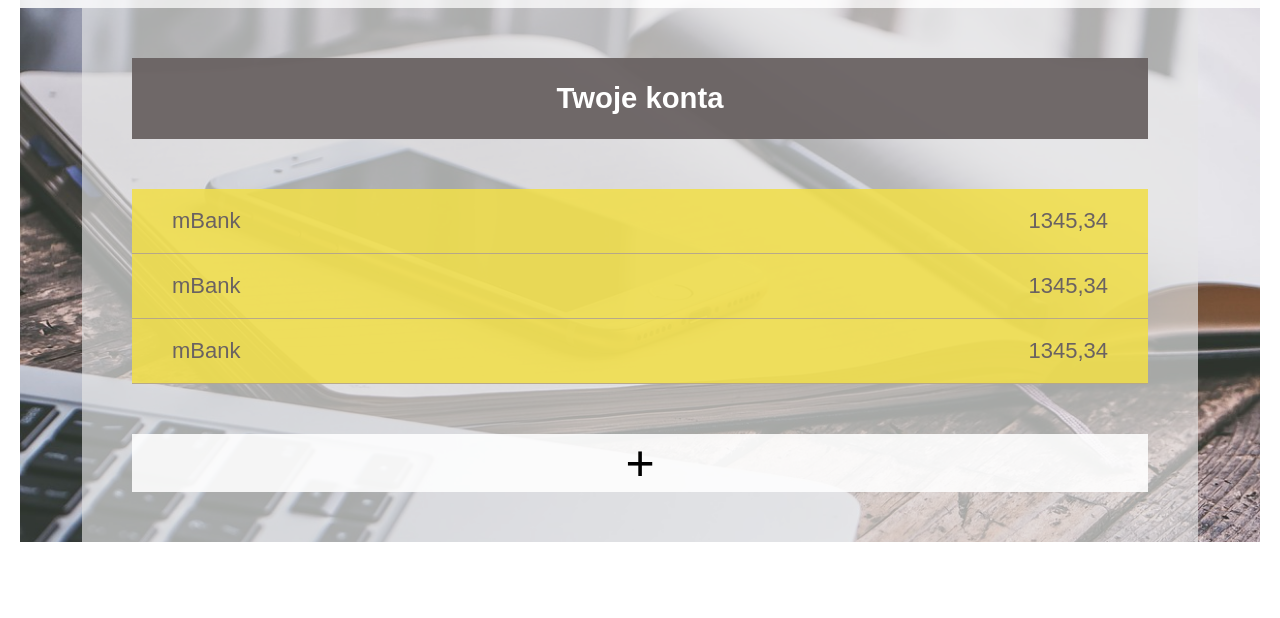
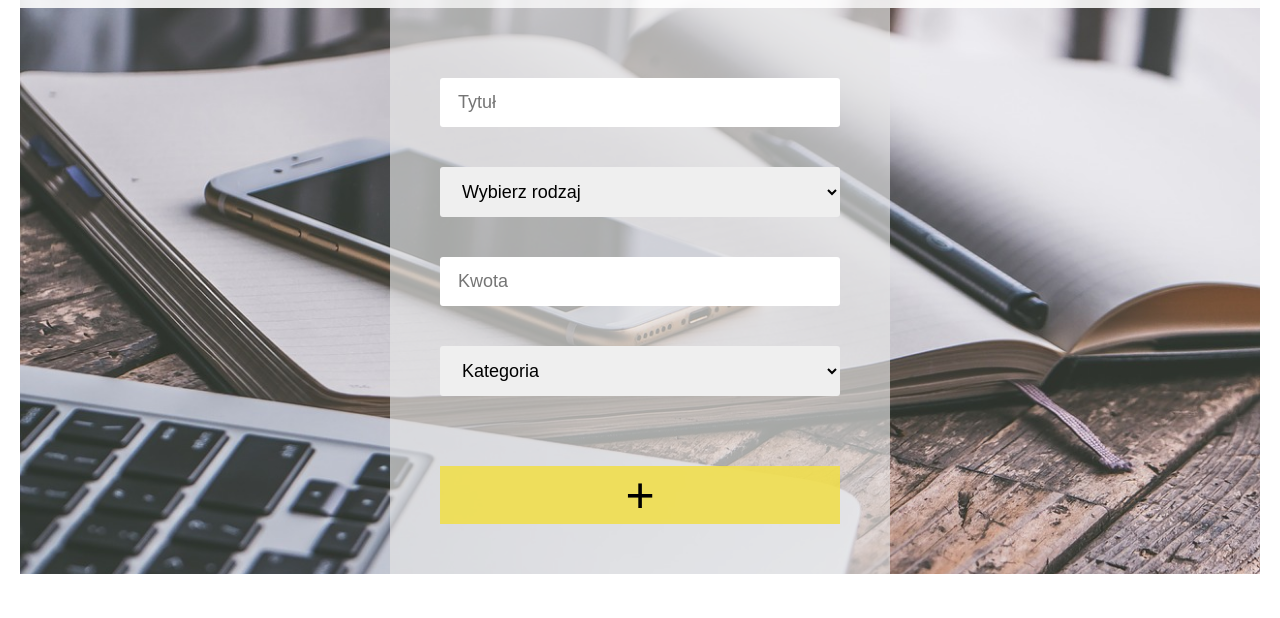
Before and after one commit to GWitczak/cc.BudgetApp, a website built with webpack: page client/src/index.html in a window 1280 px wide. Shown: the part 182-800 px from the top of the page. Built offline with nearby package versions, Linux system fonts and the light colour scheme; files whose address does not match are found by name.

Commit message:
Created basic view for adding transaction

```diff
--- a/client/src/js/controllers/_mainCtrl.js
+++ b/client/src/js/controllers/_mainCtrl.js
@@ -1,11 +1,13 @@
 import MenuCtrl from '../controllers/menuCtrl';
 import HistoryCtrl from '../controllers/historyCtrl';
 import AccountsCtrl from './accountsCtrl';
+import TransactionsCtrl from './transactionsCtrl';
 
 class MainCtrl {
     constructor() {
         this.menuCtrl = new MenuCtrl();
         this.historyCtrl = new HistoryCtrl();
+        this.transactionsCtrl = new TransactionsCtrl();
         this.accountsCtrl = new AccountsCtrl();
     }
 
@@ -47,8 +49,8 @@ class MainCtrl {
                 );
             break;
 
-            case '...':
-                // odpowiedniCtrl.init(ewentualny callback);
+            case 'transactions':
+                this.transactionsCtrl.init();
             break;
 
         }
@@ -60,10 +62,7 @@ class MainCtrl {
         this.menuCtrl.init(
             this.menuClickCallback.bind(this)
         );
-        this.accountsCtrl.init(
-            this.loadAccountDetails.bind(this),
-            this.createAccount.bind(this)
-        );
+        this.transactionsCtrl.init();
     }
 }
 
--- /dev/null
+++ b/client/src/js/controllers/transactionsCtrl.js
@@ -0,0 +1,39 @@
+import TransactionsModel from '../models/transactionsModel';
+import TransactionsView from '../views/transactionView';
+
+class TransactionsCtrl {
+    constructor() {
+        this.model = new TransactionsModel();
+        this.view = new TransactionsView();
+    }
+
+    _addtransactionHandler(ev) {
+        const inputTitle = this.view.getElementByElStr(this.view.elStr.inputTitle);
+        const inputType = this.view.getElementByElStr(this.view.elStr.inputType);
+        const inputCategory = this.view.getElementByElStr(this.view.elStr.inputCategory);
+        const inputAmount = this.view.getElementByElStr(this.view.elStr.inputAmount);
+
+
+        // przekierowanie do details konta
+        ev.preventDefault();
+    }
+
+    _setListeners(addTransactionCallback) {
+        const addTransactionBtn = this.view.getElementByElStr(this.view.elStr.addTransactionBtn);
+
+        addTransactionBtn.addEventListener('click', (ev) => {
+            this._clickHandler(ev);
+        })
+    }
+
+
+    async init() {
+        this.view.renderLoader(this.view.el.content);
+
+        this.view.render(this.view.el.content, this.view.createTransactionAdd());
+
+        this._setListeners(addTransactionCallback);
+    }
+}
+
+export default TransactionsCtrl;
--- /dev/null
+++ b/client/src/js/models/transactionsModel.js
@@ -0,0 +1,34 @@
+import BaseModel from './_baseModel';
+
+
+class TransactionsModel extends BaseModel {
+    constructor() {
+        super();
+        this.endpoint = 'transactions';
+    }
+
+    async addTransaction(accountType, cardtransaction, cardOwner, type, title, amount, category, from, wallet_id ) {
+        this.url = `${this.baseApiUrl}${this.endpoint}`;
+        const token = this.getAuthToken();
+
+        if (!token) return console.log('Nie możesz wysłać zapytania pod wskazany adres bez tokena autoryzującego.');
+
+        try {
+            const rawData = await fetch(this.url, {
+                method: 'POST',
+                headers: {
+                    ...this.getAuthTokenHeaderObj(),
+                    body: JSON.stringify({accountType: accountType, type: type, title: title, amount: amount, category: category})
+                }
+            });
+            this.transaction = await rawData.json();
+
+            return this.transaction;
+        } catch (err) {
+            console.log(err);
+        }
+    }
+}
+
+
+export default TransactionsModel;
--- /dev/null
+++ b/client/src/js/views/transactionView.js
@@ -0,0 +1,54 @@
+import BaseView from './_baseView';
+
+class AddTransactionView extends BaseView {
+    constructor() {
+        super();
+
+        this.elStr = {
+            addTransactionBtn: '.logged_button',
+            inputTitle: '.logged_add_input_name',
+            inputType: '.logged_add_select_type',
+            inputCategory: '.logged_add_select_category',
+            inputAmount: '.logged_add_input_balance'
+        }
+    }
+
+    createTransactionAdd() {
+        let add = `
+            <div class="logged">
+                <div class="logged__header">
+                    <h2>Dodaj Transakcję</h2>
+                </div>
+                <div class="logged__container_add">
+                    <input class="logged__add_input_name" type='text' placeholder='Tytuł'/>
+                    <select class="logged__add_select_type">
+                        <option value="" disabled selected>Wybierz rodzaj</option>
+                        <option value="exp">Wydatek</option>
+                        <option value="inc">Przychód</option>
+                    </select>
+                    <input class="logged__add_input_balance" type='text' placeholder='Kwota'/>
+                    <select class="logged__add_select_category">
+                        <option value="" disabled selected>Kategoria</option>
+                        <option value="Jedzenie">Jedzenie</option>
+                        <option value="Rachunki">Rachunki</option>
+                        <option value="Samochód">Samochód</option>
+                        <option value="Rozrywka">Rozrywka</option>
+                        <option value="Ogólne">Ogólne</option>
+                        <option value="Zdrowie">Zdrowie</option>
+                        <option value="Wakacje">Wakacje</option>
+                        <option value="Odzież">Odzież</option>
+                        <option value="Prezenty">Prezenty</option>
+                    </select>
+                    <div class="logged__add">
+                        <button class="logged__button_add">+</button>
+                    </div>
+                </div>
+            </div>
+        `;
+        return add;
+    }
+
+}
+
+
+export default AddTransactionView;
--- a/client/src/sass/components/_logged.scss
+++ b/client/src/sass/components/_logged.scss
@@ -115,4 +115,13 @@
         border-radius: 3px;
     }
 
+    &__add_select_category {
+        font-size: 1.8rem;
+        width: 100%;
+        border: none;
+        margin: 20px 0;
+        padding: 14px 18px;
+        border-radius: 3px;
+    }
+
 }
```
